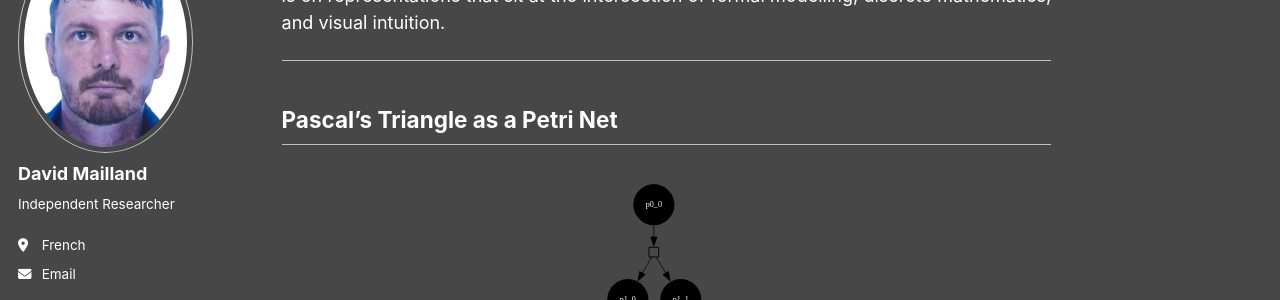
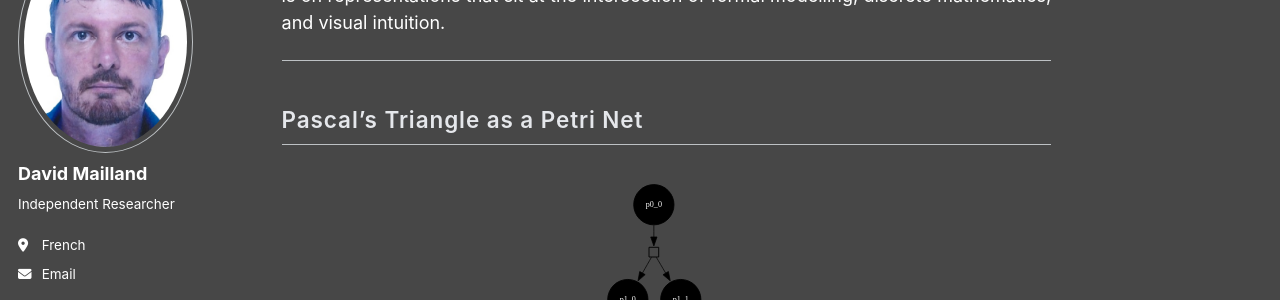
Before and after one commit to davidmailland/davidmailland.github.io, a Jekyll site: the page built from _pages/visual.html, in a window 1280 px wide and 1400 px high. Shown: the part 186-486 px from the top of the window. Built offline with Jekyll 4.4.1, drawn with Linux system fonts in a browser that asks for light colours; some web fonts are replaced; a script bundle is joined from its source files by our own code; library files that are not in the unit come from our copies; a style sheet for code colours, icons or effects is not loaded.

Commit message:
Update main.scss

```diff
--- a/assets/css/main.scss
+++ b/assets/css/main.scss
@@ -71,3 +71,20 @@
 .teaching-no-meta .page__meta {
   display: none !important;
 }
+
+/* ---------------------------------------------
+   Headings on dark background (Publications)
+   --------------------------------------------- */
+
+.page__content h2 {
+  color: #e5e7eb;
+  font-weight: 600;
+  letter-spacing: 0.04em;
+}
+
+.page__content h3 {
+  color: #ffffff;
+  font-weight: 600;
+  line-height: 1.35;
+  margin-top: 1.5rem;
+}
```
